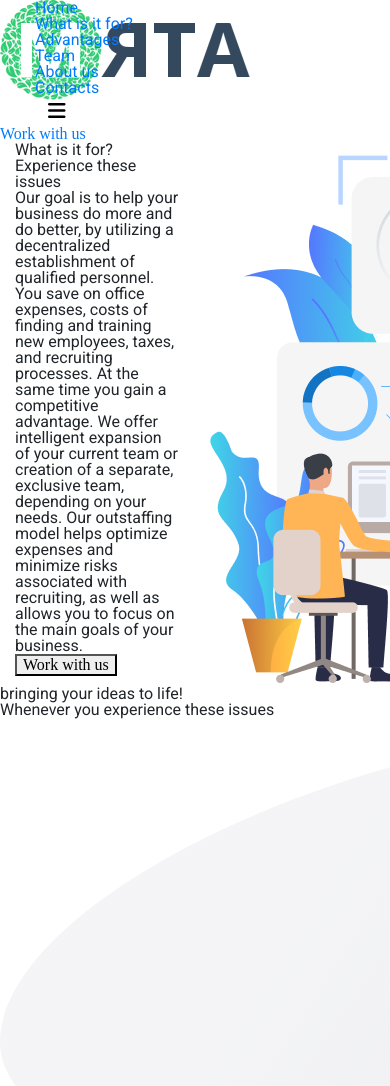
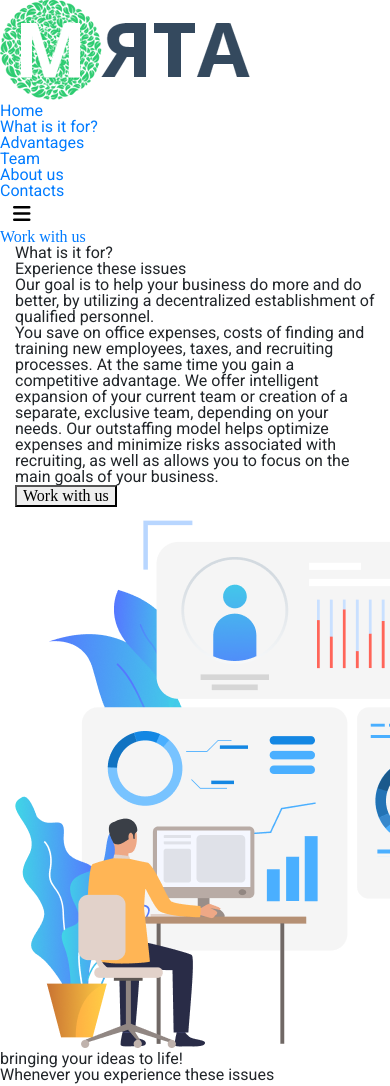
Before and after one commit to maxhaponenko/landing_2, a website built with webpack: page src/index.html in a window 390 px wide. Shown: the top 1086 px of the page. Built offline with nearby package versions, Linux system fonts and the light colour scheme; files whose address does not match are found by name.

Commit message:
first section reverse flex direction

```diff
--- a/src/index.html
+++ b/src/index.html
@@ -15,12 +15,12 @@
   <header>
     <div class="wrapper">
       <div class="row row_middle">
-        <div class="col-1">
+        <div class="col-xl-1 col-lg-1 col-md-1 col-sm-2 col-xs-2">
           <div class="logoHeader">
             <a href="#"><img src="./assets/img/logo.png" alt="logo"></a>
           </div>
         </div>
-        <div class="col-9">
+        <div class="col-xl-9 col-lg-9 col-md-9 col-sm-8 col-xs-6">
           <div class="menu">
             <ul>
               <li><a href="#">Home</a></li>
@@ -44,7 +44,7 @@
   </header>
   <section id="first" class="section_first">
     <div class="row wrapper">
-      <div class="col-6">
+      <div class="col-xl-6 col-lg-6 col-md-8 col-sm-10 col-xs-12">
         <div class="descriptionBlock">
           <h1>What is it for?</h1>
           <h3>Experience these issues</h2>
@@ -59,7 +59,7 @@
         </div>
 
       </div>
-      <div class="col-6">
+      <div class="col-xl-6 col-lg-6 col-md-4 col-sm-2 col-xs-12">
         <div class="imageBlock">
           <img src="./assets/img/main.png" alt="info graphics">
         </div>
--- a/src/scss/main.scss
+++ b/src/scss/main.scss
@@ -73,6 +73,9 @@ header {
     transform: translate(0, -50%);
     width: 34px;
     height: 34px;
+    a {
+        display: block;
+    }
 }
 
 
@@ -103,8 +106,8 @@ header {
     .navBtnBlock {
         display: none;
         position: relative;
-        top: 2px;
-        margin-left: 15px;
+        top: 3px;
+        margin-left: 30px;
         button {
             transform: scale(1.6);
             color: #484ce6;
@@ -136,15 +139,10 @@ header {
     }
     .menu .navBtnBlock {
         display: block;
-        position: relative;
-        top: 2px;
-        margin-left: 15px;
-        button {
-            transform: scale(1.6);
-            color: #484ce6;
-        }
     }
 }
+
+
 
 .sideButtonBlock {
     position: absolute;
@@ -183,6 +181,28 @@ section {
     // height: 1000px;
 }
 
+@media (max-width: 700px) {
+    .section_first {
+        .row {
+            flex-direction: column-reverse;
+        }
+        .imageBlock {
+            margin-top: 30px;
+            position: relative;
+            height: auto;
+            img {
+                float: none;
+                position: relative;
+                left: 50%;
+                transform: translate(-50%, 0);
+                transform: scale(0.5);
+                margin: 0 auto;
+            }
+        }
+
+    }
+
+}
 
 .descriptionBlock {
     margin-top: 45px;
```
